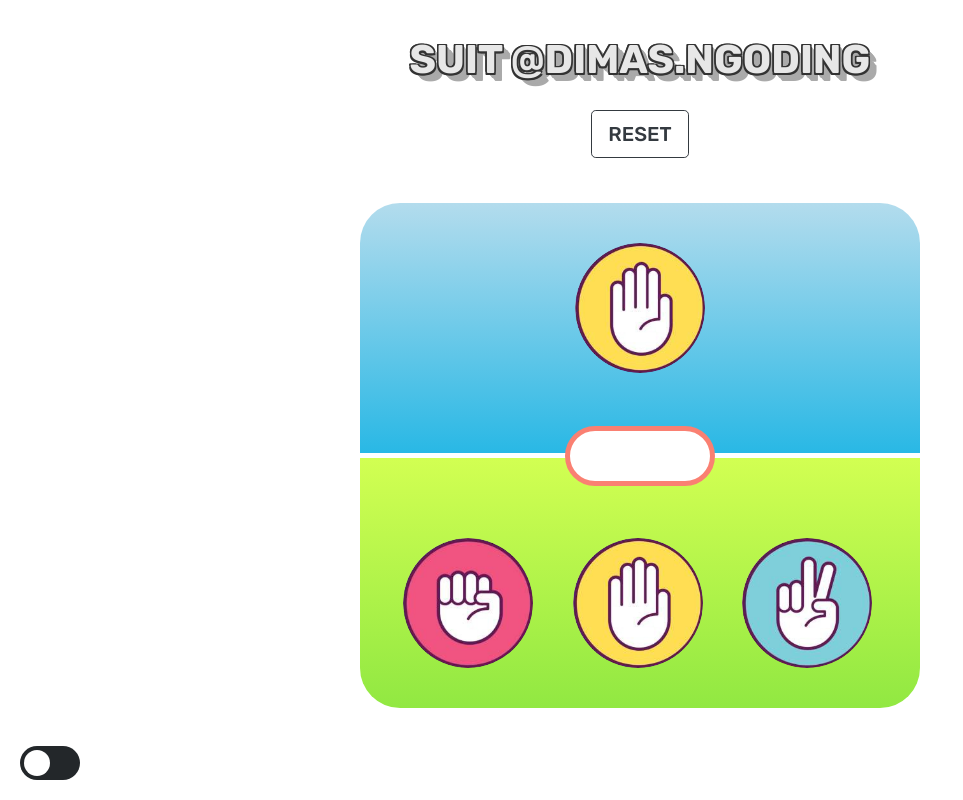
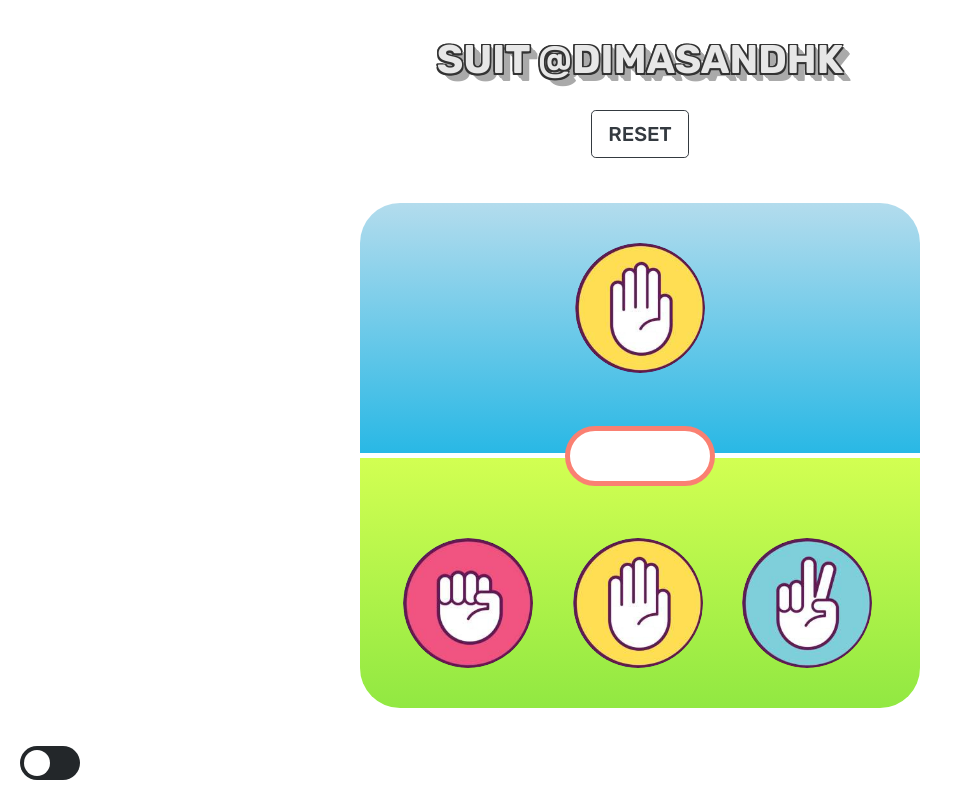
Before and after one commit to dimasandhk/suit-jepang-v2, a plain HTML site: page index.html in a window 1280 px wide. Shown: the whole page, without its empty margins (0-963 px from the left). Drawn offline with nearby package versions, Linux system fonts and the light colour scheme.

Commit message:
Edit Title

```diff
--- a/index.html
+++ b/index.html
@@ -17,7 +17,7 @@
 
 <body>
   <div class="container text-center">
-    <h1>Suit @DIMAS.NGODING</h1>
+    <h1>Suit @DIMASANDHK</h1>
     <button class="btn btn-outline-dark btn-lg" id="btnReset">RESET</button>
   </div>
   <div class="menang">0</div>
```
